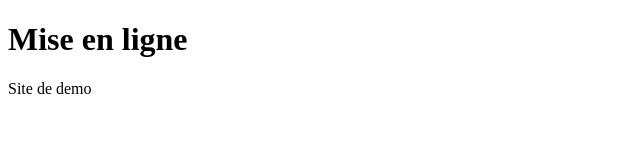
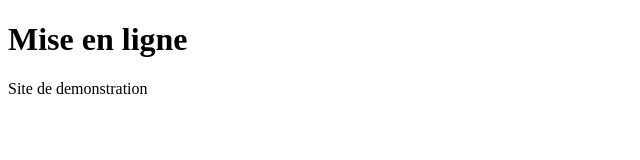
Before and after one commit to HSN16052004/tp_github, a plain HTML site: page index.html in a window 1280 px wide. Shown: the full height of the page, 0-640 px from the left. Drawn offline with Linux system fonts and the light colour scheme.

Commit message:
Update demo site description in index.html

```diff
--- a/index.html
+++ b/index.html
@@ -6,6 +6,6 @@
   </head>
   <body>
     <h1>Mise en ligne</h1>
-    <p>Site de demo</p>
+    <p>Site de demonstration</p>
   </body>
 </html>
```
